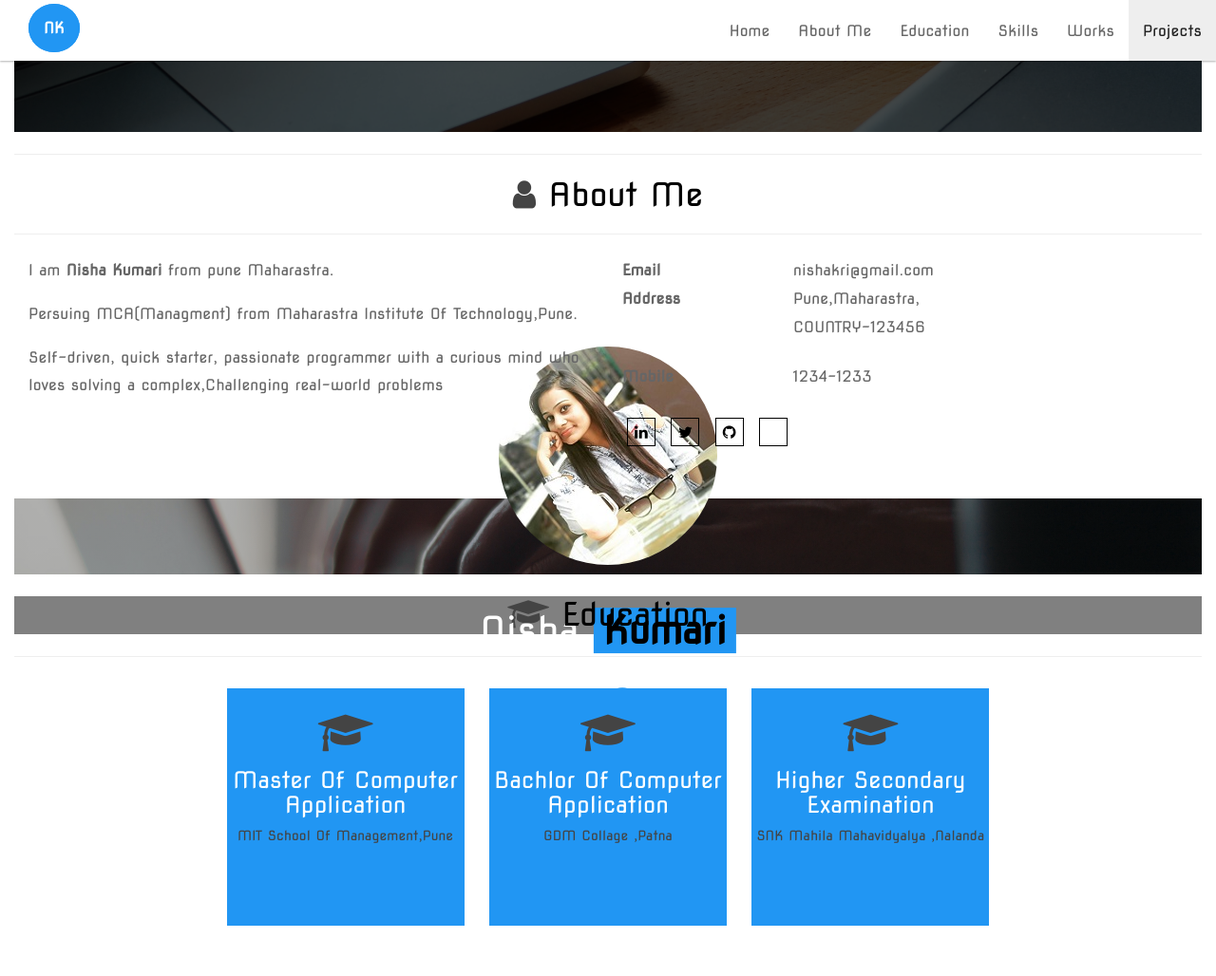
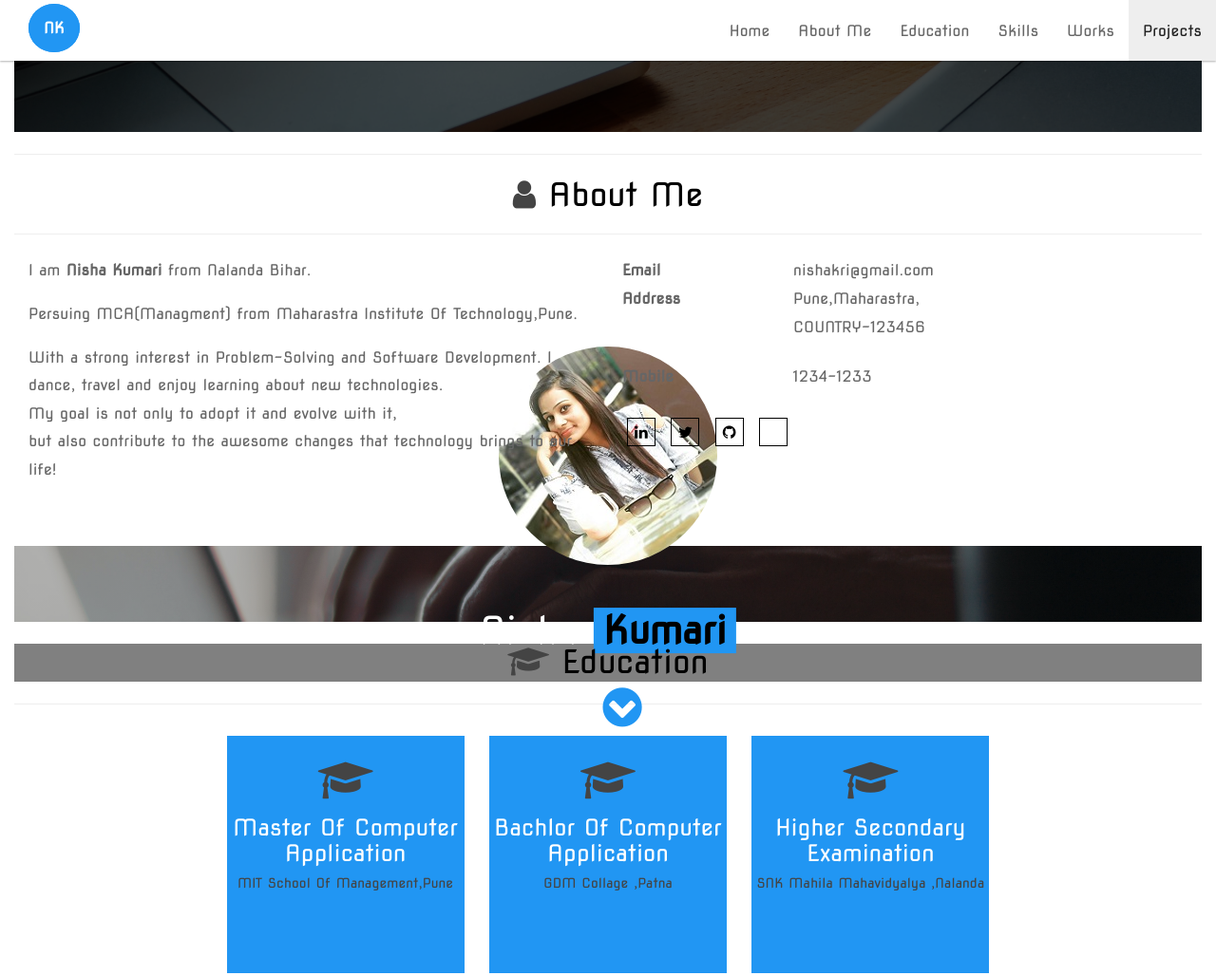
Before and after one commit to coder30-lab/coder30-lab.github.io, a plain HTML site: page index.html in a window 1280 px wide. Shown: the top 1028 px of the page at 95% size. Drawn offline with nearby package versions, Linux system fonts and the light colour scheme; some icons are missing.

Commit message:
update index.html
Changes in Introduction

```diff
--- a/index.html
+++ b/index.html
@@ -69,10 +69,14 @@
 
             </artical>
             <artical class="col-md-6">
-                <p>I am <b>Nisha Kumari </b>from pune Maharastra.<br>
-                    <p>Persuing MCA(Managment) from Maharastra Institute Of Technology,Pune.</p>
-                    <p>Self-driven, quick starter, passionate programmer with a curious mind who loves solving a complex,Challenging real-world problems
-                    </p>
+                 <p>I am <b>Nisha Kumari </b>from Nalanda Bihar.<br>
+                <p>Persuing MCA(Managment) from Maharastra Institute Of Technology,Pune. <br></p>
+                <p>With a strong interest in Problem-Solving and Software Development.
+                   I dance, travel and enjoy learning about new technologies.<br>
+                   My goal is not only to adopt it and evolve with it,<br>
+                   but also contribute to the awesome changes that technology brings to our life!<br>
+                </p>
+
             </artical>
             <artical class="col-md-6 table-custom">
                 <dl class="dl-horizontal">
@@ -327,7 +331,7 @@
                 <a href="#"><i class="fa fa-twitter"></i></a>
                 <a href="https://github.com/coder30-lab/"><i class="fa fa-github"></i></a>
                 <a href="https://www.linkedin.com/in/nisha-kumari-1476a8194/"><i class="fa fa-linkedin"></i></a>
-                 <h3 align=center class="small-text"  >Made with <i class="fa fa-heart" aria-hidden="true"></i>by Nisha Kumari</h3>
+                 <h3 align=center class="small-text"  >Made with <i class="fa fa-heart" aria-hidden="true"></i> by Nisha Kumari</h3>
             </div>
         </div>
         <div>
```
